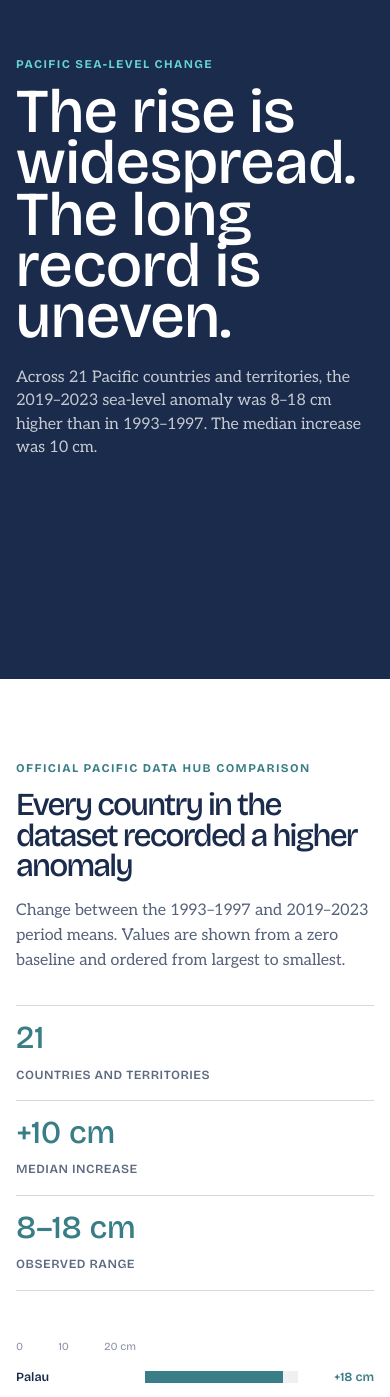
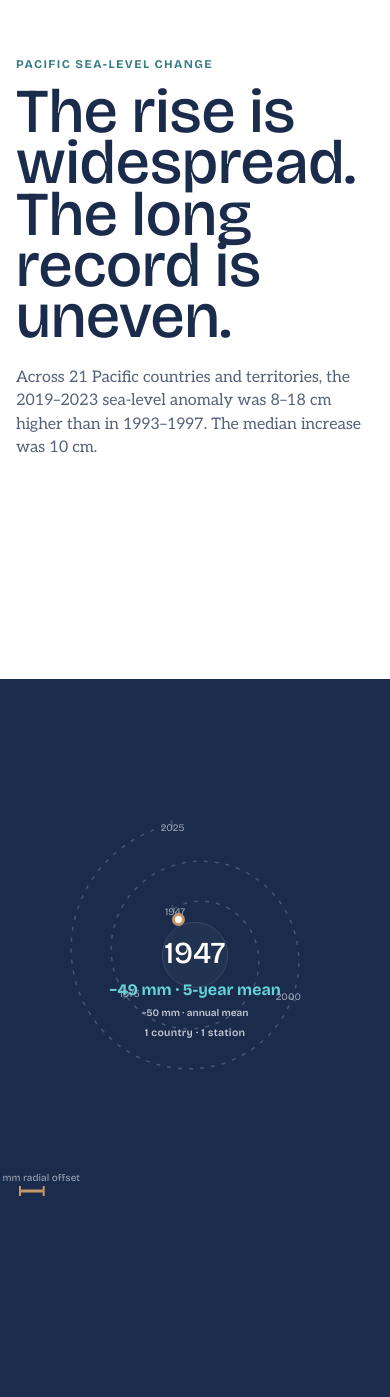
Before and after one commit to JosephBARBIERDARNAL/pacific-dataviz-challenge, a React (Vite) app: page / in a window 390 px wide. Shown: the part 165-1562 px from the top of the page. Built offline with nearby package versions, Linux system fonts and the light colour scheme.

Commit message:
autopush

```diff
--- a/src/components/ChartExperience.tsx
+++ b/src/components/ChartExperience.tsx
@@ -17,10 +17,10 @@ export function ChartExperience({ data }: ChartExperienceProps) {
 
   return (
     <div className="chart-experience">
-      <CountryChangeChart data={data.summaries} />
       <div ref={ref}>
         <RadialScrollChart data={data.regionalHistorical} progress={progress} />
       </div>
+      <CountryChangeChart data={data.summaries} />
     </div>
   );
 }
--- a/src/components/CountryChangeChart.tsx
+++ b/src/components/CountryChangeChart.tsx
@@ -47,13 +47,6 @@ export function CountryChangeChart({ data }: CountryChangeChartProps) {
           role="list"
           aria-label="Sea-level anomaly increase by country and territory"
         >
-          <div className="country-axis" aria-hidden="true">
-            <span className="country-axis-scale">
-              <span>0</span><span>10</span><span>20 cm</span>
-            </span>
-            <span />
-            <span />
-          </div>
           {sorted.map((datum) => (
             <div
               className="country-row"
@@ -68,9 +61,12 @@ export function CountryChangeChart({ data }: CountryChangeChartProps) {
                   style={{
                     width: `${Math.min(100, (toCentimeters(datum.rise) / CHART_MAX_CM) * 100)}%`,
                   }}
-                />
+                >
+                  <span className="country-value">
+                    +{toCentimeters(datum.rise)} cm
+                  </span>
+                </span>
               </span>
-              <span className="country-value">+{toCentimeters(datum.rise)} cm</span>
             </div>
           ))}
         </div>
--- a/src/components/RadialScrollChart.tsx
+++ b/src/components/RadialScrollChart.tsx
@@ -66,6 +66,13 @@ export function RadialScrollChart({ data, progress }: RadialScrollChartProps) {
         aria-labelledby="radial-chart-heading"
         aria-describedby="radial-chart-note"
       >
+        <div
+          id="radial-sea-level-chart"
+          className="radial-chart"
+          ref={chartRef}
+        />
+      </section>
+      <section className="radial-context" aria-labelledby="radial-chart-heading">
         <div className="radial-copy">
           <p className="chart-source">
             Selected tide-gauge context · {RECORD_RANGES.historical.hyphenLabel}
@@ -209,11 +216,6 @@ export function RadialScrollChart({ data, progress }: RadialScrollChartProps) {
             </div>
           </details>
         </div>
-        <div
-          id="radial-sea-level-chart"
-          className="radial-chart"
-          ref={chartRef}
-        />
       </section>
     </>
   );
--- a/src/styles.css
+++ b/src/styles.css
@@ -92,8 +92,8 @@ a:focus-visible {
   padding: 0;
   align-items: center;
   overflow-x: clip;
-  background: var(--navy);
-  color: var(--white);
+  background: var(--white);
+  color: var(--navy);
 }
 
 .hero-intro,
@@ -114,13 +114,13 @@ a:focus-visible {
 }
 
 .hero-kicker {
-  color: var(--satellite);
+  color: #397d86;
 }
 
 .hero-deck {
   max-width: 42rem;
   margin: clamp(1.5rem, 4vw, 3rem) 0 0;
-  color: var(--white-75);
+  color: rgba(26, 43, 75, 0.74);
   font-size: clamp(1.05rem, 2vw, 1.4rem);
   line-height: 1.45;
 }
@@ -141,7 +141,6 @@ a:focus-visible {
   font-family: var(--heading);
 }
 
-.chart-experience,
 .radial-story {
   background: var(--navy);
   color: var(--white);
@@ -216,35 +215,20 @@ a:focus-visible {
   gap: 0.55rem;
 }
 
-.country-axis,
 .country-row {
   display: grid;
-  grid-template-columns: minmax(9.5rem, 12rem) minmax(10rem, 1fr) 5.5rem;
+  grid-template-columns: minmax(9.5rem, 12rem) minmax(10rem, 1fr);
   gap: 1rem;
   align-items: center;
-}
-
-.country-axis {
-  margin-bottom: 0.2rem;
-  color: rgba(26, 43, 75, 0.52);
-  font-family: var(--heading);
-  font-size: 0.68rem;
-}
-
-.country-axis-scale {
-  display: flex;
-  justify-content: space-between;
 }
 
 .country-value {
   font-family: var(--heading);
   font-size: 0.82rem;
   font-weight: 600;
-}
-
-.country-value {
-  color: #397d86;
-  text-align: right;
+  color: var(--white);
+  line-height: 1;
+  white-space: nowrap;
 }
 
 .country-name {
@@ -269,8 +253,11 @@ a:focus-visible {
 }
 
 .country-bar {
-  display: block;
+  display: flex;
   height: 100%;
+  padding-right: 0.4rem;
+  justify-content: flex-end;
+  align-items: center;
   background: #397d86;
 }
 
@@ -296,6 +283,54 @@ a:focus-visible {
   min-height: 220vh;
   padding: clamp(1.25rem, 3vw, 2.5rem) 0 clamp(5rem, 10vw, 9rem);
   overflow-x: clip;
+}
+
+.radial-context {
+  padding: clamp(5rem, 10vw, 9rem) 0;
+  background: var(--white);
+  color: var(--navy);
+}
+
+.radial-context .chart-source,
+.radial-context .chart-note,
+.radial-context .radial-legend,
+.radial-context .coverage-heading-row span,
+.radial-context .coverage-years,
+.radial-context .historical-trend figcaption,
+.radial-context .data-notes-content {
+  color: rgba(26, 43, 75, 0.74);
+}
+
+.radial-context .coverage-panel,
+.radial-context .historical-trend,
+.radial-context .data-notes {
+  border-color: rgba(26, 43, 75, 0.18);
+}
+
+.radial-context .legend-baseline {
+  border-top-color: rgba(26, 43, 75, 0.74);
+}
+
+.radial-context .coverage-bar:focus-visible {
+  box-shadow: 0 0 0 2px var(--navy);
+}
+
+.radial-context .historical-trend figcaption strong,
+.radial-context .trend-end-label,
+.radial-context .data-links a {
+  color: var(--navy);
+}
+
+.radial-context .trend-grid {
+  stroke: rgba(26, 43, 75, 0.18);
+}
+
+.radial-context .trend-zero {
+  stroke: rgba(26, 43, 75, 0.74);
+}
+
+.radial-context .trend-axis-label {
+  fill: rgba(26, 43, 75, 0.74);
 }
 
 .radial-copy {
@@ -791,9 +826,8 @@ a:focus-visible {
     border-bottom: 0;
   }
 
-  .country-axis,
   .country-row {
-    grid-template-columns: minmax(6rem, 7.5rem) minmax(5rem, 1fr) 4.2rem;
+    grid-template-columns: minmax(6rem, 7.5rem) minmax(5rem, 1fr);
     gap: 0.55rem;
   }
 
```
